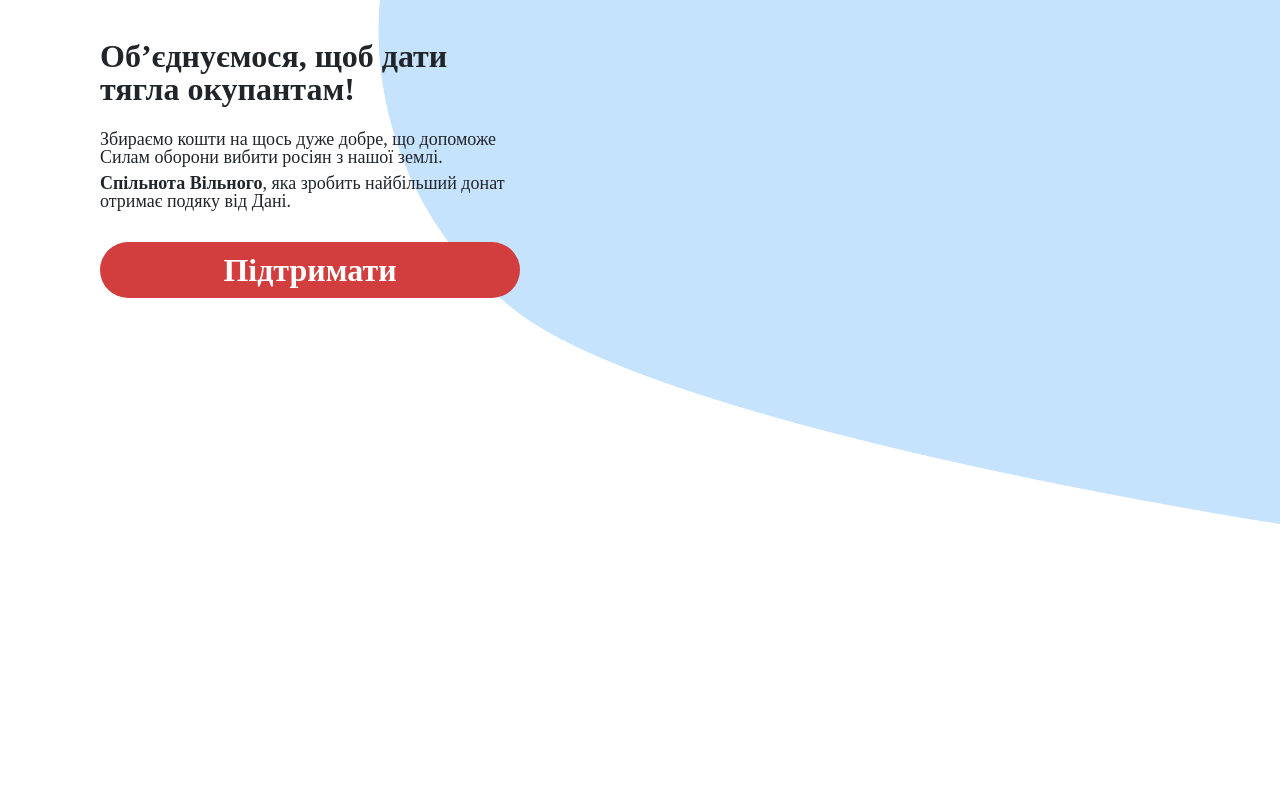
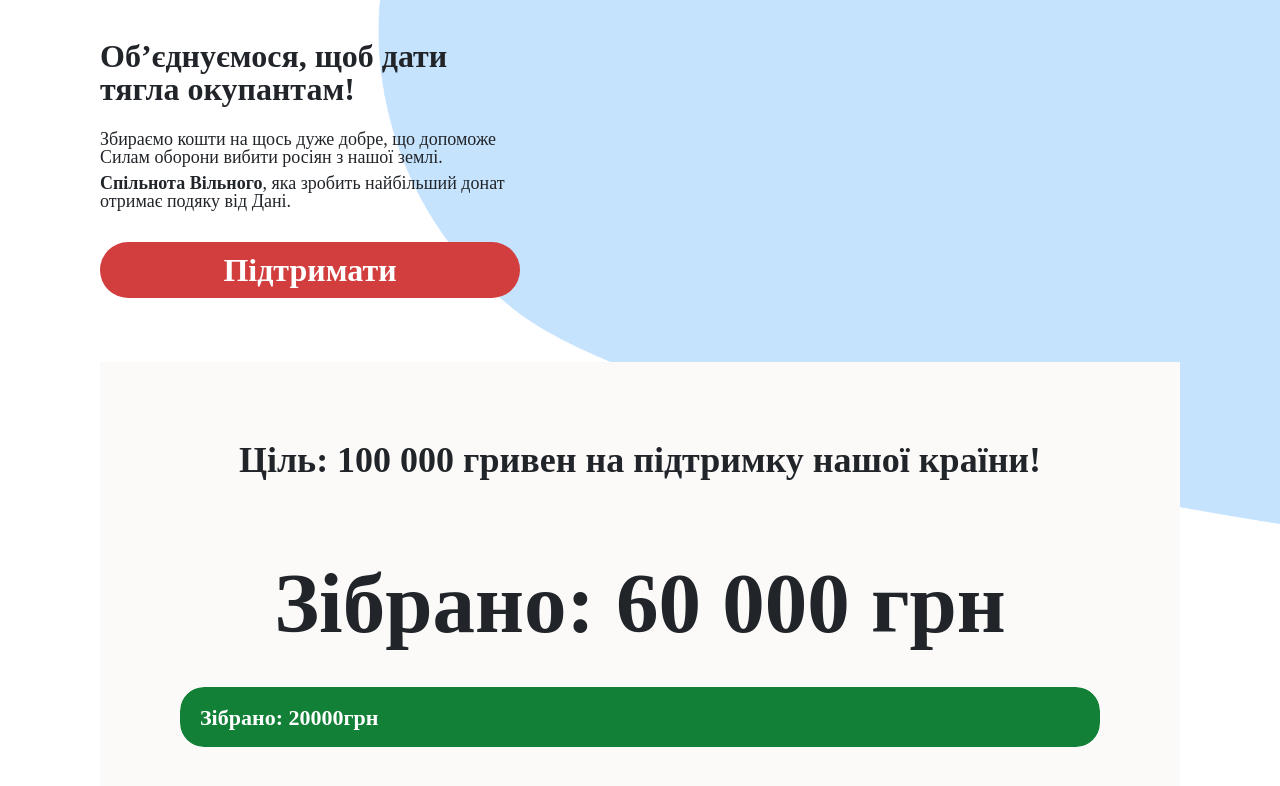
Before and after one commit to danylokaniev/vilnyy-secret-santa-web, a React (Create React App) app: page / in a window 1280 px wide. Shown: the part 276-1062 px from the top of the page. Before the commit the page ends 800 px from the top, so only its background shows below. Built offline with nearby package versions, Linux system fonts and the light colour scheme.

Commit message:
Add ProgressBar & Total

```diff
--- a/src/components/App/App.tsx
+++ b/src/components/App/App.tsx
@@ -2,6 +2,7 @@ import React from 'react';
 import Description from '../Description/Description';
 import Header from '../Header/Header';
 import Title from '../Title/Title';
+import TotalCollect from '../TotalCollect/TotalCollect';
 import style from './App.module.css';
 
 function App() {
@@ -10,6 +11,7 @@ function App() {
       <Header />
       <Title />
       <Description />
+      <TotalCollect />
     </div>
   );
 }
--- /dev/null
+++ b/src/components/ProgressBar/ProgressBar.module.css
@@ -0,0 +1,32 @@
+.progress {
+   background-color: var(--greenSecondary);
+   height: 60px;
+   width: 100%;
+   border-radius: 24px;
+   overflow: hidden;
+}
+
+.progressLine {
+   background-color: var(--green);
+   border-radius: 24px;
+   height: 100%;
+   display: flex;
+   align-items: center;
+}
+
+.percent {
+   color: var(--white);
+   margin-right: 48px;
+   margin-left: auto;
+   font-weight: 800;
+   font-size: 32px;
+   line-height: 33px;
+}
+
+.amountCollected {
+   margin-left: 20px;
+   font-weight: 700;
+   font-size: 22px;
+   line-height: 27px;
+   color: var(--white);
+}
--- /dev/null
+++ b/src/components/ProgressBar/ProgressBar.tsx
@@ -0,0 +1,28 @@
+import React from 'react';
+import style from './ProgressBar.module.css';
+
+interface ProgressBarProps {
+  now: number;
+  amountCollected?: number;
+}
+
+const ProgressBar: React.FC<ProgressBarProps> = ({ now, amountCollected }) => {
+  return (
+    <div className={style.progress}>
+      <div className={style.progressLine} style={{ width: `${now}%` }}>
+        {!amountCollected ? (
+          <div className={style.percent}>{`${now}%`}</div>
+        ) : (
+          <div className={style.amountCollected}>
+            {'Зібрано: '}
+            {/* TODO: Put NumberFormat instead of plain string */}
+            {amountCollected}
+            {'грн'}
+          </div>
+        )}
+      </div>
+    </div>
+  );
+};
+
+export default ProgressBar;
--- /dev/null
+++ b/src/components/TotalCollect/TotalCollect.module.css
@@ -0,0 +1,22 @@
+.total {
+   margin-top: 64px;
+   background-color: var(--gray);
+   padding: 80px;
+   display: flex;
+   flex-flow: column;
+   align-items: center;
+}
+
+.totalTitle {
+   font-weight: 800;
+   font-size: 36px;
+   line-height: 37px;
+}
+
+.totalCollected {
+   font-weight: 800;
+   font-size: 85px;
+   line-height: 88px;
+   margin-top: 80px;
+   margin-bottom: 40px;
+}
--- /dev/null
+++ b/src/components/TotalCollect/TotalCollect.tsx
@@ -0,0 +1,14 @@
+import ProgressBar from '../ProgressBar/ProgressBar';
+import style from './TotalCollect.module.css';
+
+const TotalCollect = () => {
+  return (
+    <div className={style.total}>
+      <div className={style.totalTitle}>Ціль: 100 000 гривен на підтримку нашої країни!</div>
+      <div className={style.totalCollected}>Зібрано: 60 000 грн</div>
+      <ProgressBar now={100} amountCollected={20000} />
+    </div>
+  );
+};
+
+export default TotalCollect;
--- a/src/index.css
+++ b/src/index.css
@@ -48,6 +48,7 @@ code {
   --white: #FFFFFF;
   --red: #D23D3E;
   --redDark: #A82626;
-  --green: # #138038;
+  --green: #138038;
   --greenSecondary: rgba(19, 128, 56, 0.12);
+  --gray: #FBFAF9;
 }
```
